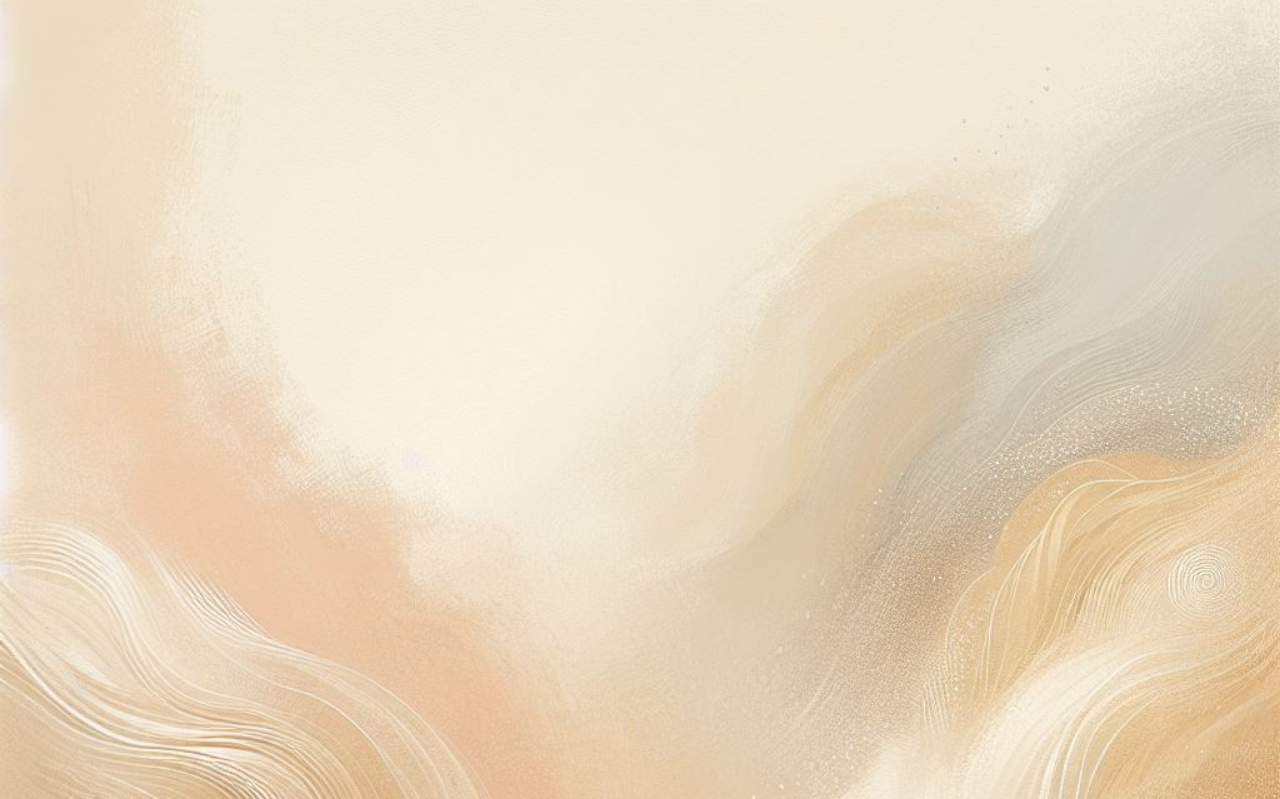
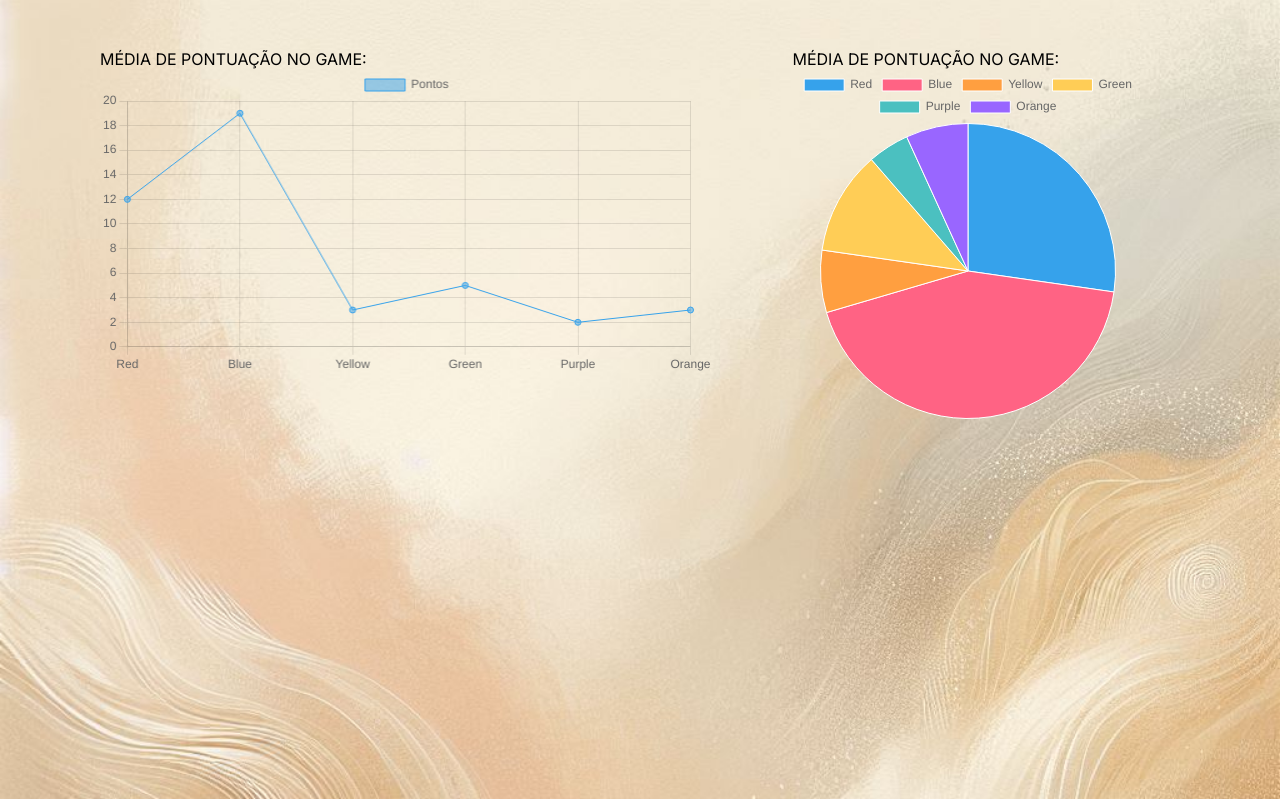
Before and after one commit to RafaellaGuedes/fe_e_humanidade, a website: page public/dashboard.html in a window 1280 px wide. Shown: the part 71-870 px from the top of the page. Drawn offline with nearby package versions, Linux system fonts and the light colour scheme; a web font is replaced by a local one.

Commit message:
Inserção de gráficos na Dashboard

```diff
--- a/package.json
+++ b/package.json
@@ -10,6 +10,7 @@
   "author": "Feito pelos desenvolvedores @ São Paulo Tech School / Bandtec Digital School",
   "license": "MIT",
   "dependencies": {
+    "chartjs": "^0.3.24",
     "cors": "^2.8.5",
     "dotenv": "^16.4.5",
     "express": "^4.17.1",
--- a/public/css/style_dashboard.css
+++ b/public/css/style_dashboard.css
@@ -69,9 +69,20 @@ a:hover {
     background-size: cover;
     background-repeat: no-repeat;
     display: flex;
-    flex-direction: column;
-    align-items: center;
-    align-items: center;
+    flex-direction: row;
     height: 100vh;
     padding: 50px;
+    justify-content: space-between;
 }
+
+.score_graphic {
+    width: 700px;
+    height: 400px;
+    margin-left: 50px;
+}
+
+.religion_graphic {
+    width: 500px;
+    height: 350px;
+    margin-left: 80px;
+}
--- a/public/dashboard.html
+++ b/public/dashboard.html
@@ -1,11 +1,19 @@
 <!DOCTYPE html>
 <html lang="en">
+
 <head>
     <meta charset="UTF-8">
     <meta name="viewport" content="width=device-width, initial-scale=1.0">
     <link rel="stylesheet" href="./css/style_dashboard.css">
+    <script src="./js/login.js"></script>
+    <link rel="preconnect" href="https://fonts.googleapis.com">
+    <link rel="preconnect" href="https://fonts.gstatic.com" crossorigin>
+    <link href="https://fonts.googleapis.com/css2?family=DM+Serif+Text:ital@0;1&family=Inter:wght@100..900&display=swap"
+        rel="stylesheet">
+    <script src="https://cdn.jsdelivr.net/npm/chart.js"></script>
     <title>Dashboard | Fé e Humanidade</title>
 </head>
+
 <body>
 
     <div class="header">
@@ -13,19 +21,31 @@
             <h1>Fé e Humanidade</h1>
         </div>
         <div class="navbar">
-            <a href="./index.html">Home</a>
+            <a href="./main.html">Home</a>
             <a href="#article">Artigos</a>
             <a href="#game">Game</a>
             <a href="">Contato</a>
-            <a href="./index.html" id="main">Voltar</a>
+            <a href="./login.html">Login</a>
+            <a href="./cadastro.html" id="a_cadastro">Cadastro</a>
         </div>
     </div>
 
     <div class="page">
 
+        <div class="score_graphic">
+            <span>MÉDIA DE PONTUAÇÃO NO GAME:</span>
+            <canvas id="score_canvas"></canvas>
+        </div>
 
+        <div class="religion_graphic">
+            <span>MÉDIA DE PONTUAÇÃO NO GAME:</span>
+            <canvas id="religion_canvas"></canvas>
+        </div>
 
     </div>
 
 </body>
+
 </html>
+
+<script src="./js/dashboards.js"></script>
--- /dev/null
+++ b/public/js/dashboards.js
@@ -0,0 +1,35 @@
+const score = document.getElementById('score_canvas');
+
+new Chart(score, {
+    type: 'line',
+    data: {
+        labels: ['Red', 'Blue', 'Yellow', 'Green', 'Purple', 'Orange'],
+        datasets: [{
+            label: 'Pontos',
+            data: [12, 19, 3, 5, 2, 3],
+            borderWidth: 1
+        }]
+    },
+    options: {
+        scales: {
+            y: {
+                beginAtZero: true
+
+            }
+        }
+    }
+});
+
+const religion = document.getElementById('religion_canvas');
+
+new Chart(religion, {
+    type: 'pie',
+    data: {
+        labels: ['Red', 'Blue', 'Yellow', 'Green', 'Purple', 'Orange'],
+        datasets: [{
+            label: 'Religiões',
+            data: [12, 19, 3, 5, 2, 3],
+            borderWidth: 1
+        }]
+    }
+});
```
Also changed, not shown: public/index.html (+15 -2 lines).
